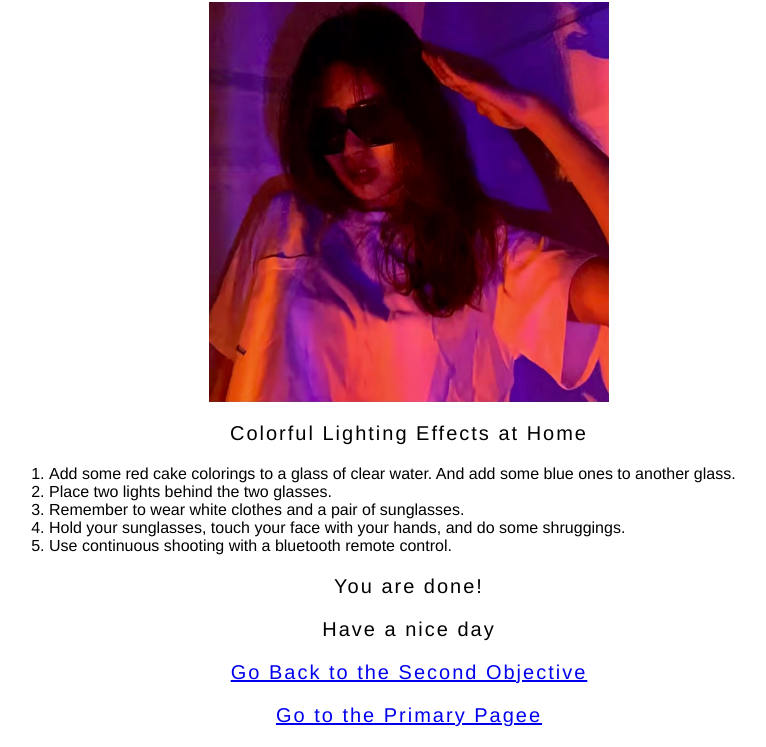
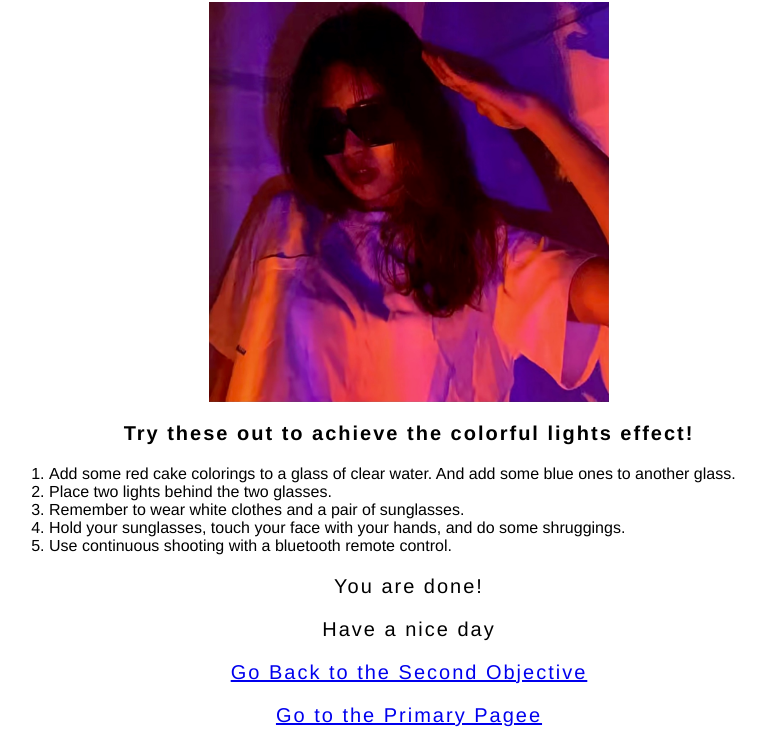
Before and after one commit to Hazeland-hx/Hazeland-hx.github.io, a plain HTML site: page backward design/Page4.html in a window 1280 px wide. Shown: the part 78-825 px from the top of the page, without its empty margins (231-997 px from the left). Drawn offline with Linux system fonts and the light colour scheme.

Commit message:
Update Page4.html

```diff
--- a/backward design/Page4.html
+++ b/backward design/Page4.html
@@ -10,7 +10,7 @@
     <h1>Colorful Lighting Effects at Home</h1>
     <img src="images/Page4.jpg" alt="Colorful Lighting Effects at Home" width="400" class="center">
 
-    <p>Colorful Lighting Effects at Home</p>
+    <p><strong>Try these out to achieve the colorful lights effect!</strong></p>
 
     <ol> <!-- changed to list in the tutorial -->
       <li>Add some red cake colorings to a glass of clear water. And add some blue ones to another glass.</li>
```
